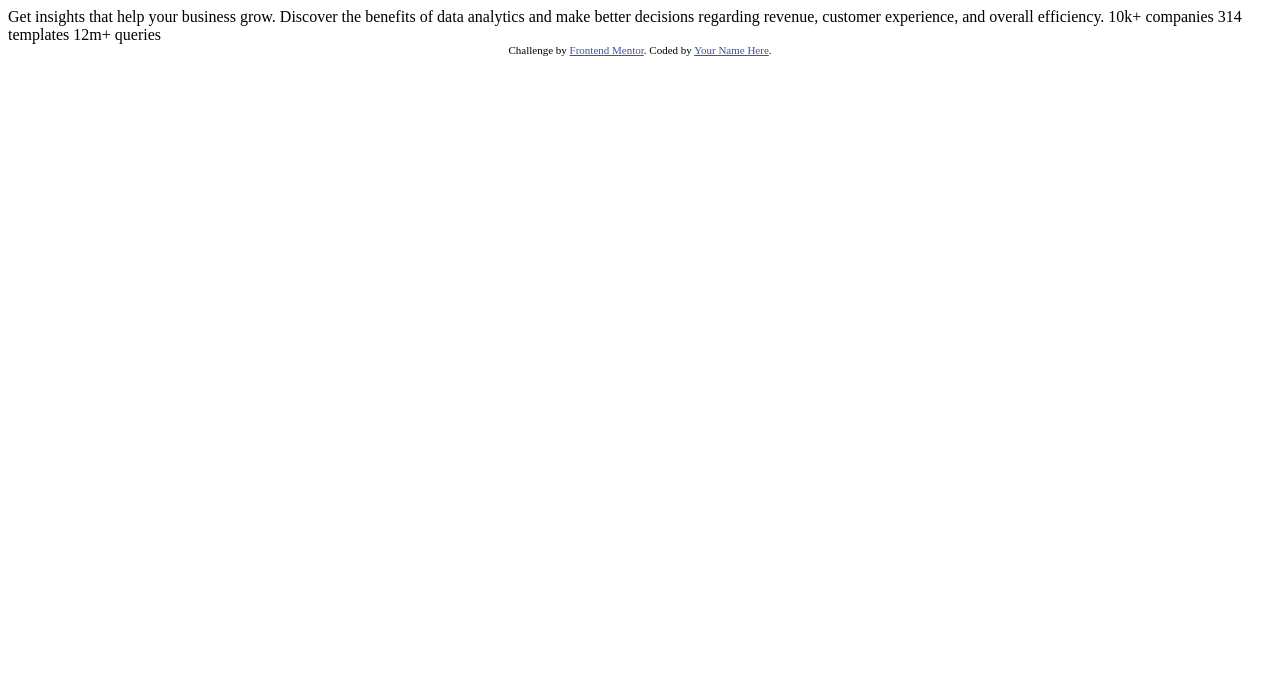
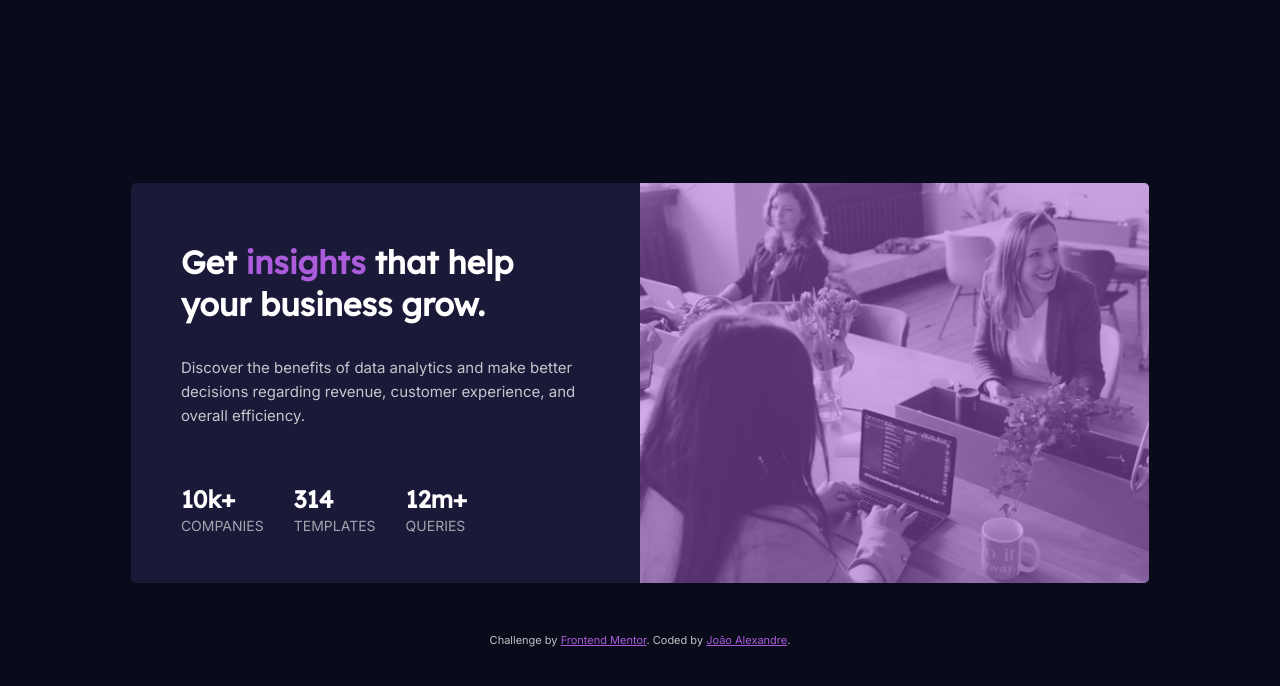
Before and after one commit to AlexBitar80/stats-preview-card-component, a plain HTML site: page index.html in a window 1280 px wide. Drawn offline with Linux system fonts and the light colour scheme.

Commit message:
challenge finalized

```diff
--- a/index.html
+++ b/index.html
@@ -1,33 +1,45 @@
 <!DOCTYPE html>
-<html lang="en">
+<html lang="pt-br">
 <head>
   <meta charset="UTF-8">
   <meta name="viewport" content="width=device-width, initial-scale=1.0"> <!-- displays site properly based on user's device -->
+
+  <link rel="preconnect" href="https://fonts.gstatic.com">
+  <link href="https://fonts.googleapis.com/css2?family=Inter:wght@400;700&display=swap" rel="stylesheet">
+
+  <link rel="preconnect" href="https://fonts.gstatic.com">
+  <link href="https://fonts.googleapis.com/css2?family=Lexend+Deca&display=swap" rel="stylesheet">
 
   <link rel="icon" type="image/png" sizes="32x32" href="./images/favicon-32x32.png">
 
   <title>Frontend Mentor | Stats preview card component</title>
 
-  <!-- Feel free to remove these styles or customise in your own stylesheet 👍 -->
-  <style>
-    .attribution { font-size: 11px; text-align: center; }
-    .attribution a { color: hsl(228, 45%, 44%); }
-  </style>
+  <link rel="stylesheet" href="./scss/main.css">
 </head>
 <body>
+  <div class="container">
+    <div class="card-image">
+      <div></div>
+    </div>
+    <div class="card">
+      <h1>Get <span>insights</span> that help your business grow.</h1>
 
-  Get insights that help your business grow.
+      <p>
+        Discover the benefits of data analytics and make better decisions regarding revenue, customer
+        experience, and overall efficiency.
+      </p>
 
-  Discover the benefits of data analytics and make better decisions regarding revenue, customer
-  experience, and overall efficiency.
-
-  10k+ companies
-  314 templates
-  12m+ queries
+      <ul>
+        <li> <span>10k+</span>companies</li>
+        <li><span>314</span>templates</li>
+        <li><span>12M+</span>queries</li>
+      </ul>
+    </div>
+  </div>
 
   <div class="attribution">
     Challenge by <a href="https://www.frontendmentor.io?ref=challenge" target="_blank">Frontend Mentor</a>.
-    Coded by <a href="#">Your Name Here</a>.
+    Coded by <a href="https://github.com/AlexBitar80">João Alexandre</a>.
   </div>
 </body>
 </html>
--- /dev/null
+++ b/scss/main.scss
@@ -0,0 +1,178 @@
+$main-background: hsl(233, 47%, 7%);
+$card-background: hsl(244, 38%, 16%);
+$image-light: hsl(277, 64%, 61%);
+
+$heading: hsl(0, 0%, 100%);
+$paragraph: hsla(0, 0%, 100%, 0.75);
+$stat-headings: hsla(0, 0%, 100%, 0.6);
+
+* {
+	margin: 0;
+	padding: 0;
+	box-sizing: border-box;
+}
+
+body {
+  background: $main-background;
+  font-family: "Inter", sans-serif;
+}
+
+img {
+  max-width: 100%;
+}
+
+p {
+  font-size: 15px;
+  line-height: 1.6;
+}
+
+.container {
+  background: $card-background;
+  margin: 50px 20px;
+  padding: 0 0 20px;
+  color: $heading;
+  border-radius: 5px;
+  text-align: center;
+}
+
+.card-image {
+  background: url(../images/image-header-mobile.jpg) no-repeat;
+  background-size: cover;
+  height: 400px;
+  border-radius: 5px 5px 0 0;
+
+  div {
+    background-color: $image-light;
+    height: 400px;
+    opacity: 0.5;
+    border-radius: 5px 5px 0 0;
+  }
+}
+
+.card {
+  h1 {
+    margin: 30px 0 20px;
+    padding: 0 20px;
+    line-height: 1.3;
+    font-family: "Lexend Deca", sans-serif;
+
+    span {
+      color: $image-light;
+    }
+  }
+
+  p {
+    padding: 0 20px;
+    margin-bottom: 20px;
+    color: $paragraph;
+  }
+
+  ul {
+    list-style: none;
+
+    li {
+      margin-bottom: 20px;
+      text-transform: uppercase;
+      color: $stat-headings;
+
+
+      span {
+        display: block;
+        text-transform: lowercase;
+        font-weight: 700;
+        font-family: "Lexend Deca", sans-serif;
+        color: $heading;
+      }
+    }
+  }
+}
+
+.attribution {
+  font-size: 11px;
+  text-align: center;
+  color: $paragraph;
+  padding-bottom: 20px;
+
+  a {
+    color: $image-light;
+  }
+}
+
+@media(min-width: 768px) {
+  .container {
+    display: flex;
+    text-align: left;
+    flex-direction: row-reverse;
+    align-items: center;
+    padding: 0;
+    justify-content: center;
+  }
+
+  .container .card-image {
+    background: url(../images/image-header-desktop.jpg) no-repeat center/cover;
+    min-width: 50%;
+  }
+
+  .card-image {
+    border-radius: 0 5px 5px 0;
+
+    div {
+      border-radius: 0 5px 5px 0;
+      background-color: $image-light;
+      height: 400px;
+      opacity: 0.5;
+    }
+  }
+
+  .card:nth-child(2) {
+    width: 50%;
+  }
+
+  .card  {
+
+    ul {
+      padding-left: 20px;
+      display: flex;
+
+      li {
+        margin-right: 30px;
+        color: $stat-headings;
+        font-size: 14px;
+
+        span {
+          display: block;
+          text-transform: lowercase;
+          font-weight: 700;
+          font-size: 24px;
+          margin-bottom: 3px;
+          font-family: "Lexend Deca", sans-serif;
+          color: $heading;
+        }
+      }
+    }
+  }
+}
+
+@media(min-width: 992px) {
+  body {
+    min-height: 100vh;
+    display: flex;
+    align-items: center;
+    justify-content: center;
+    flex-direction: column;
+  }
+
+  .container .card:nth-child(2) {
+    padding: 0 30px;
+  }
+
+  .card {
+    h1 {
+      margin-bottom: 30px;
+    }
+
+    p {
+      margin: 0 0 56px 0;
+    }
+  }
+}
```
Also changed, not shown: scss/main.css (added), 2 other files.
